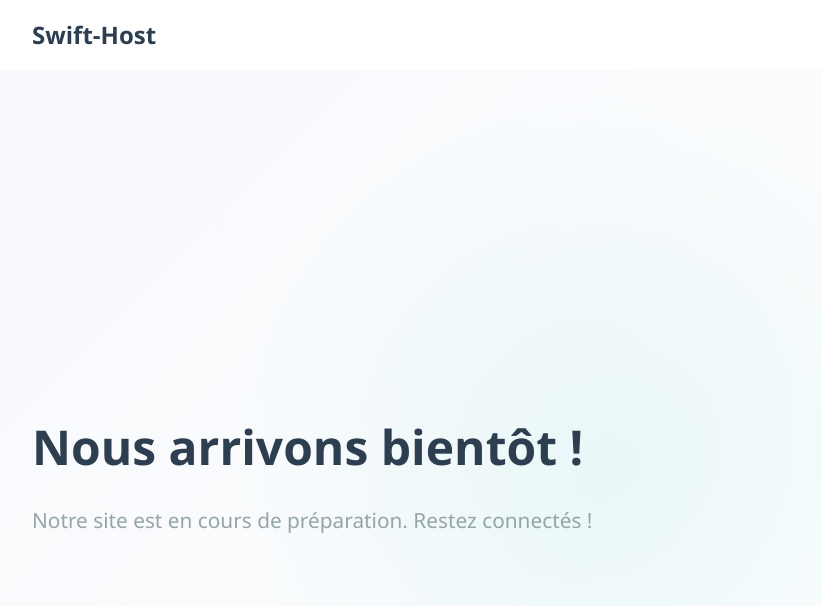
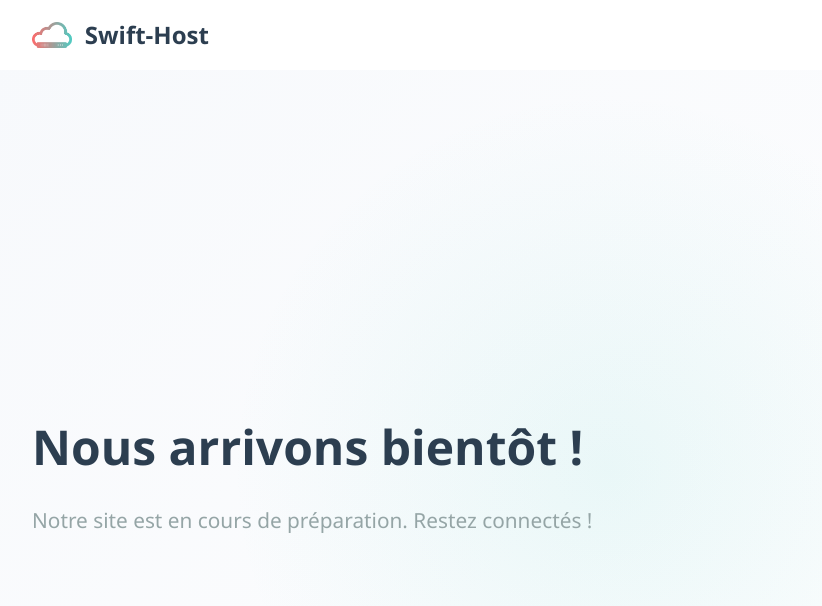
Before and after one commit to TheR0001/TheR0001.github.io, a plain HTML site: page index.html in a window 1280 px wide. Shown: the whole page, without its empty margins (32-854 px from the left). Drawn offline with Linux system fonts and the light colour scheme.

Commit message:
add du logo

```diff
--- a/index.html
+++ b/index.html
@@ -10,6 +10,7 @@
     <header>
         <nav>
             <div class="logo">
+                <img src="logo-gradient.png" alt="Logo" width="40" height="auto">
                 <h1>Swift-Host</h1>
             </div>
         </nav>
```
